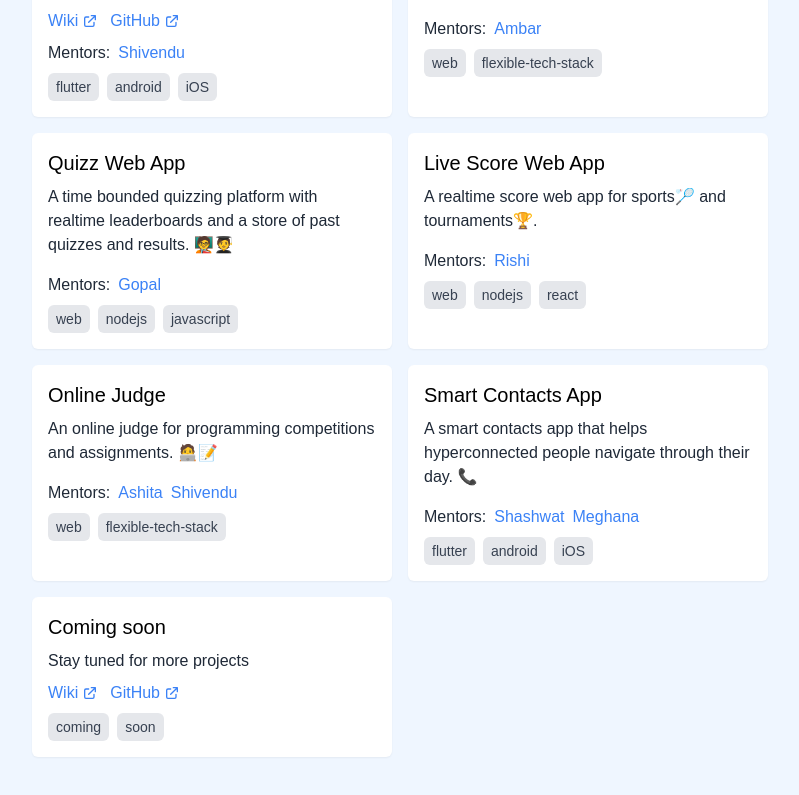
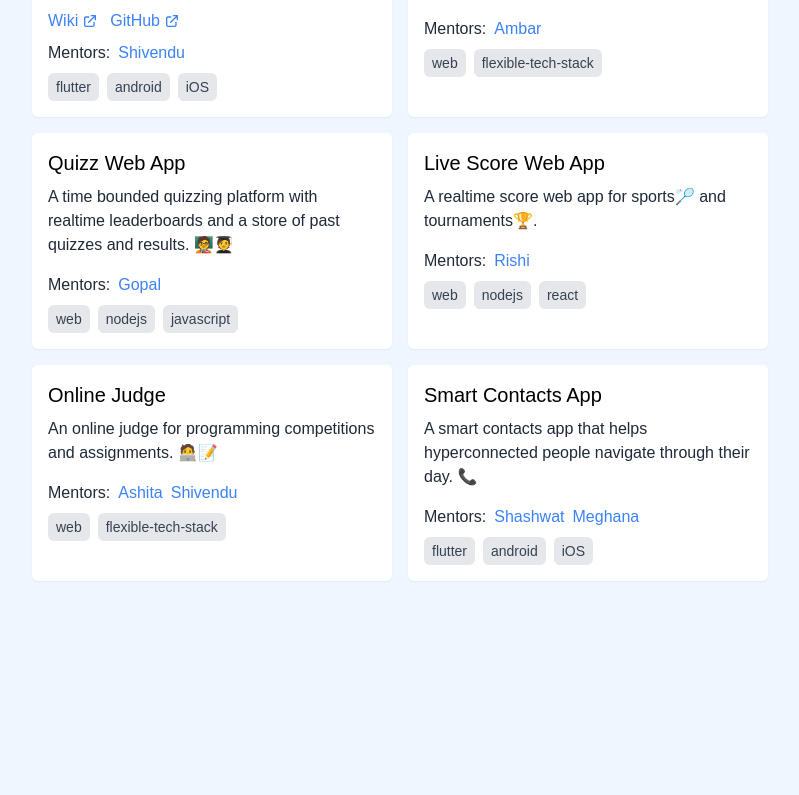
Before and after one commit to OpenLake/FOSS-Overflow, a Next.js app: page /projects in a window 1280 px wide. Shown: the part 987-1782 px from the top of the page, without its empty margins (240-1039 px from the left). After the commit the page ends 1632 px from the top, so only its background shows below. Built offline with nearby package versions, Linux system fonts and the light colour scheme; what @tailwindcss/typography would draw is missing.

Commit message:
projects: Remove coming soon

```diff
--- a/content/projects.js
+++ b/content/projects.js
@@ -120,11 +120,4 @@ export const projectData = [
 			"Meghana": "https://www.linkedin.com/in/meghana100/"
 		}
 	},
-	{
-		title: 'Coming soon',
-		description: 'Stay tuned for more projects',
-		wiki: 'https://github.com/OpenLake/',
-		github: 'https://github.com/OpenLake/',
-		tags: ['coming', 'soon'],
-	},
 ];
```
